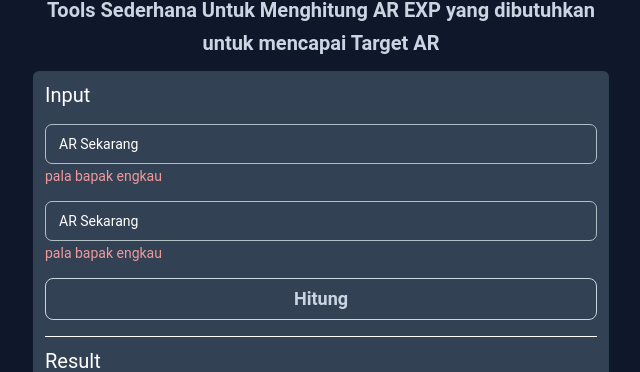
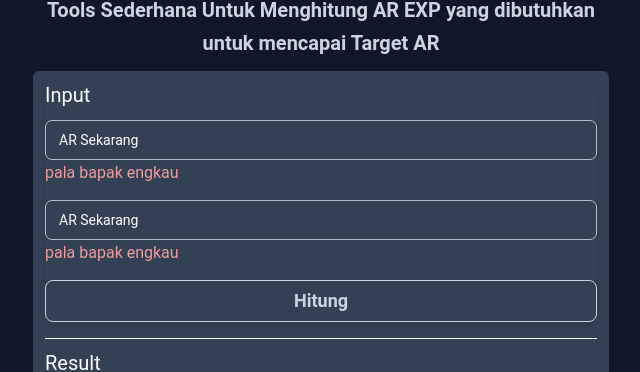
Before and after one commit to rikarani/hitung-ar, a React (Vite) app: page / in a window 1280 px wide. Shown: the part 226-598 px from the top of the page, without its empty margins (319-959 px from the left). Built offline with nearby package versions, Linux system fonts and the light colour scheme.

Commit message:
rimek komponen

```diff
--- a/src/components/Form.tsx
+++ b/src/components/Form.tsx
@@ -1,30 +1,28 @@
-import { Input, Typography, Button } from "@material-tailwind/react";
+import { Input, Typography, Button, Card } from "@material-tailwind/react";
 
 export default function Form(): React.JSX.Element {
   return (
-    <div className="mb-4 ">
+    <Card color="transparent" className="mb-4">
       <Typography variant="lead" color="gray" className="text-white">
         Input
       </Typography>
-      <div className="mt-3 space-y-3.5">
+      <form className="mt-2 space-y-3.5">
         <div>
-          <Input label="AR Sekarang" variant="outlined" color="white" type="number" />
-          <Typography variant="small" color="red" className="mt-0.5 font-normal text-red-200">
+          <Input type="number" variant="outlined" label="AR Sekarang" color="white" />
+          <Typography color="red" className="font-normal text-red-200">
             pala bapak engkau
           </Typography>
         </div>
         <div>
-          <Input label="AR Sekarang" variant="outlined" color="white" type="number" />
-          <Typography variant="small" color="red" className="mt-0.5 font-normal text-red-200">
+          <Input type="number" variant="outlined" label="AR Sekarang" color="white" />
+          <Typography color="red" className="font-normal text-red-200">
             pala bapak engkau
           </Typography>
         </div>
-        <div>
-          <Button type="button" fullWidth onClick={() => alert("pala bapak engkau")} variant="outlined" color="teal" className="border-slate-300 py-1.5 text-lg capitalize text-slate-300 focus:ring-0">
-            Hitung
-          </Button>
-        </div>
-      </div>
-    </div>
+        <Button onClick={() => alert("pala bapak engkau")} fullWidth variant="outlined" className="border-slate-300 py-1.5 text-lg capitalize text-slate-300 focus:ring-0">
+          Hitung
+        </Button>
+      </form>
+    </Card>
   );
 }
```
